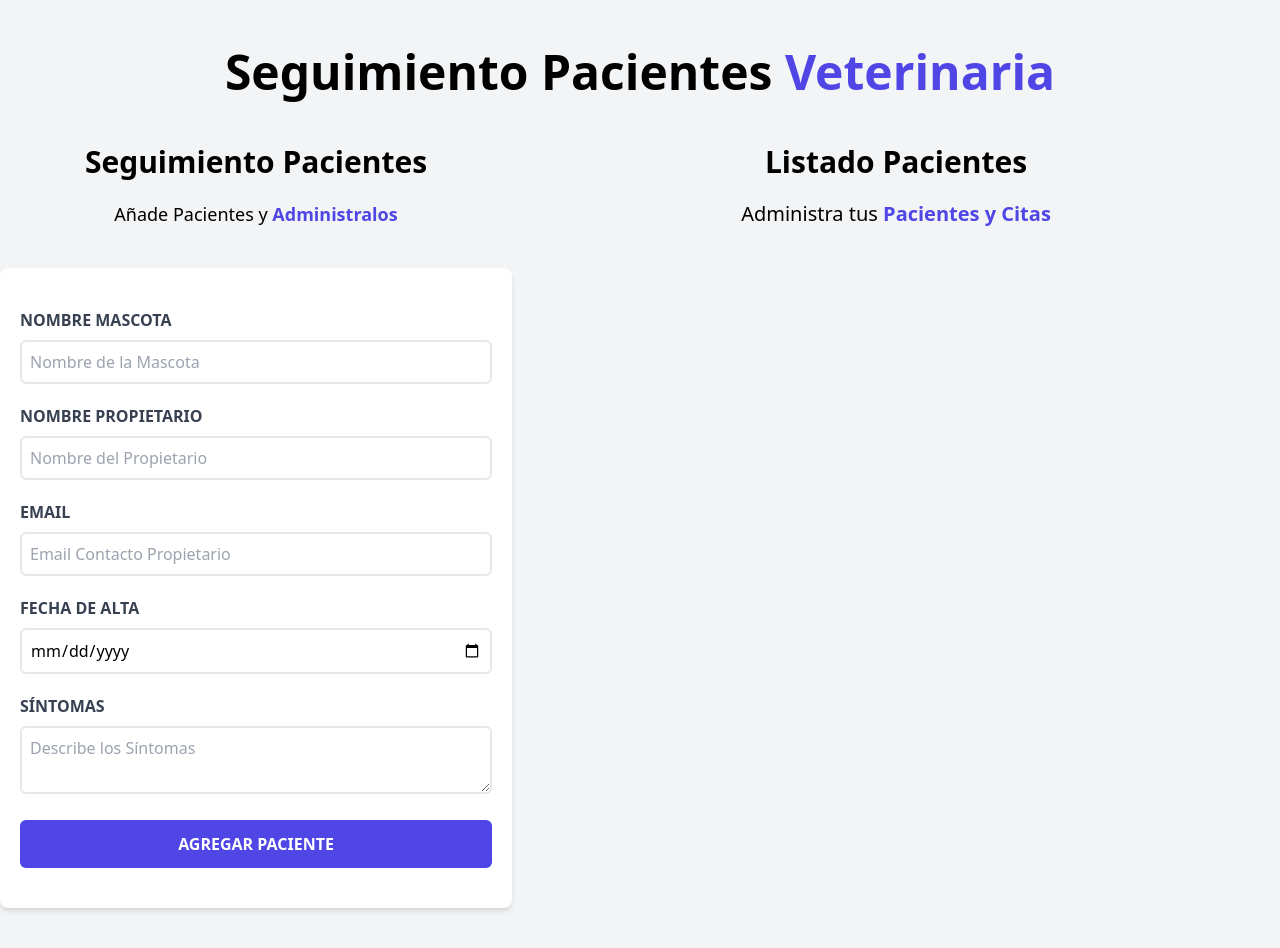
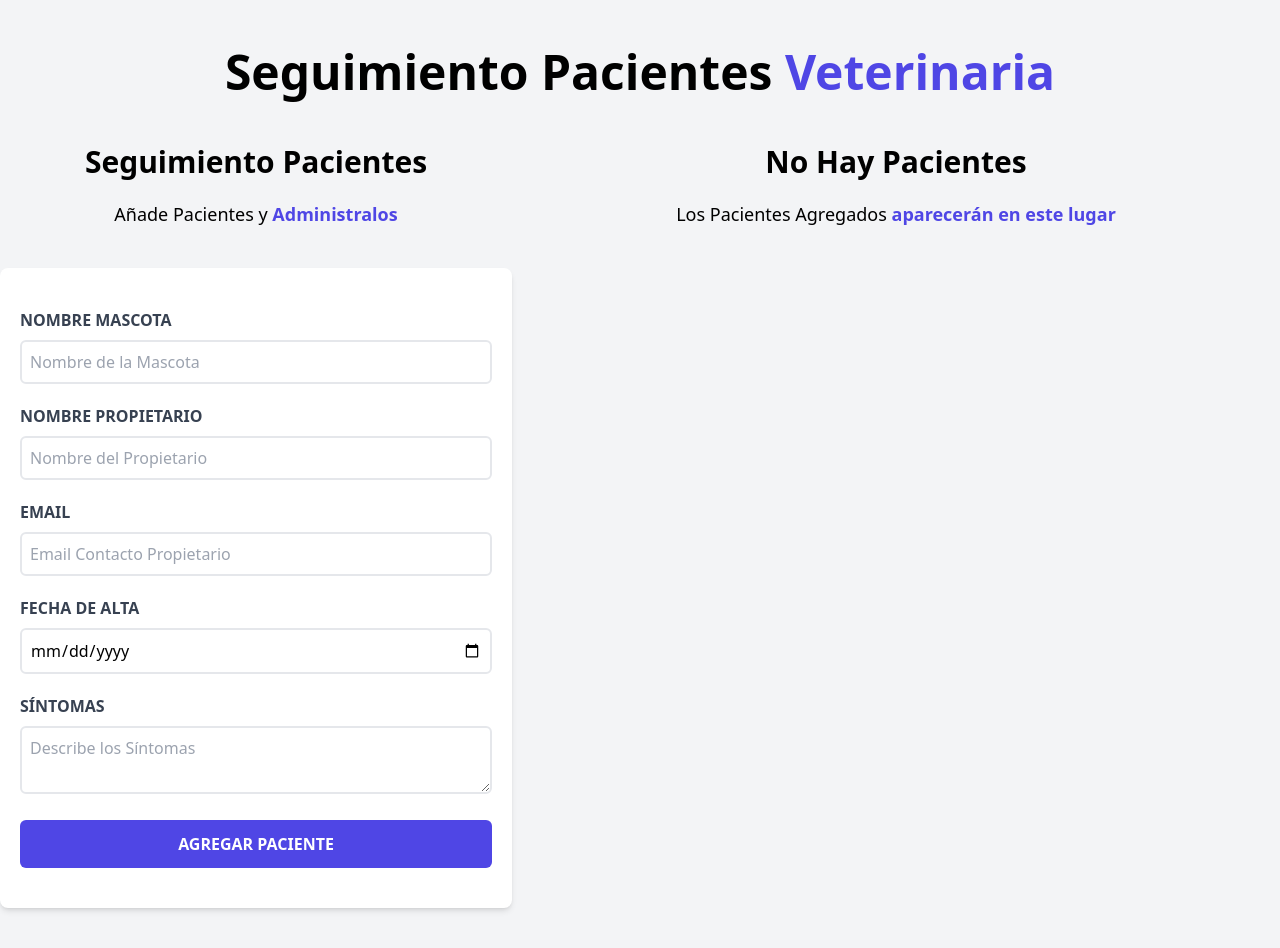
Before and after one commit to yesidrs/medical-appointments, a React (Vite) app: page / in a window 1280 px wide. Built offline with nearby package versions, Linux system fonts and the light colour scheme.

Commit message:
add dynamic title

```diff
--- a/src/components/Patients.tsx
+++ b/src/components/Patients.tsx
@@ -4,10 +4,22 @@
 const Patients = ({ pets }: { pets: IPet[] }) => {
   return (
     <div className="w-11/12 md:w-1/2 lg:w-3/5 md:h-screen overflow-y-auto">
-      <h2 className="font-black text-3xl text-center">Listado Pacientes</h2>
-      <p className="text-xl mt-5 mb-10 text-center">
-        Administra tus <span className="font-bold text-indigo-600">Pacientes y Citas</span>
-      </p>
+      {pets && pets.length > 0 ? (
+        <>
+          <h2 className="font-black text-3xl text-center">Listado Pacientes</h2>
+          <p className="text-lg mt-5 mb-10 text-center">
+            Administra tus <span className="font-bold text-indigo-600">Pacientes y Citas</span>
+          </p>
+        </>
+      ) : (
+        <>
+          <h2 className="font-black text-3xl text-center">No Hay Pacientes</h2>
+          <p className="text-lg mt-5 mb-10 text-center">
+            Los Pacientes Agregados{' '}
+            <span className="font-bold text-indigo-600">aparecerán en este lugar</span>
+          </p>
+        </>
+      )}
       {pets.map((pet: IPet) => (
         <Patient pet={pet} key={pet.id} />
       ))}
```
